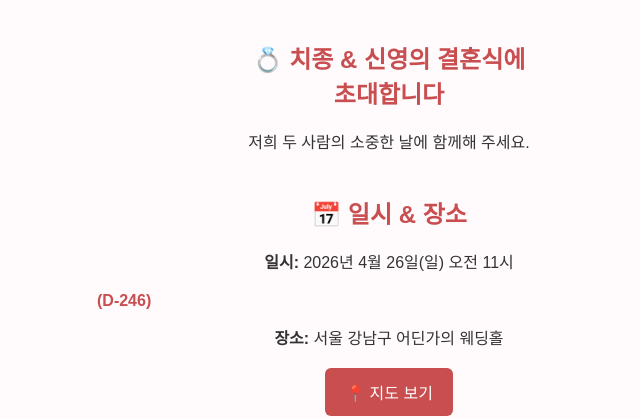
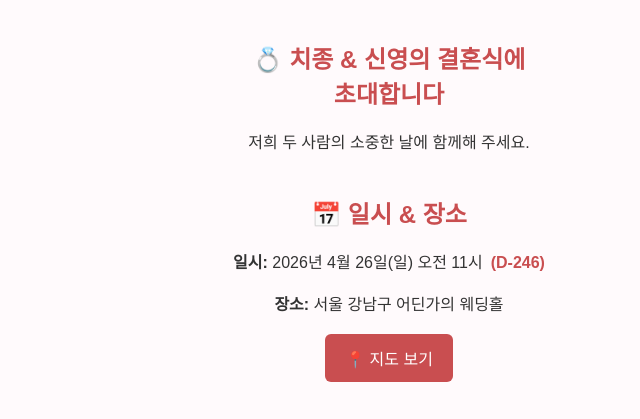
Before and after one commit to devcjlee/myMobileWeddingPage, a plain HTML site: page index.html in a window 1280 px wide. Shown: the top 419 px of the page, without its empty margins (251-891 px from the left). Drawn offline with Linux system fonts and the light colour scheme.

Commit message:
오타 수정

```diff
--- a/index.html
+++ b/index.html
@@ -15,7 +15,7 @@
 
     <section class="details">
       <h2>📅 일시 & 장소</h2>
-      <p><strong>일시:</strong> 2026년 4월 26일(일) 오전 11시</p><span id="dday"></span></p>
+      <p><strong>일시:</strong> 2026년 4월 26일(일) 오전 11시<span id="dday"></span></p>
       <p><strong>장소:</strong> 서울 강남구 어딘가의 웨딩홀</p>
       <button onclick="openMap()">📍 지도 보기</button>
     </section>
```
